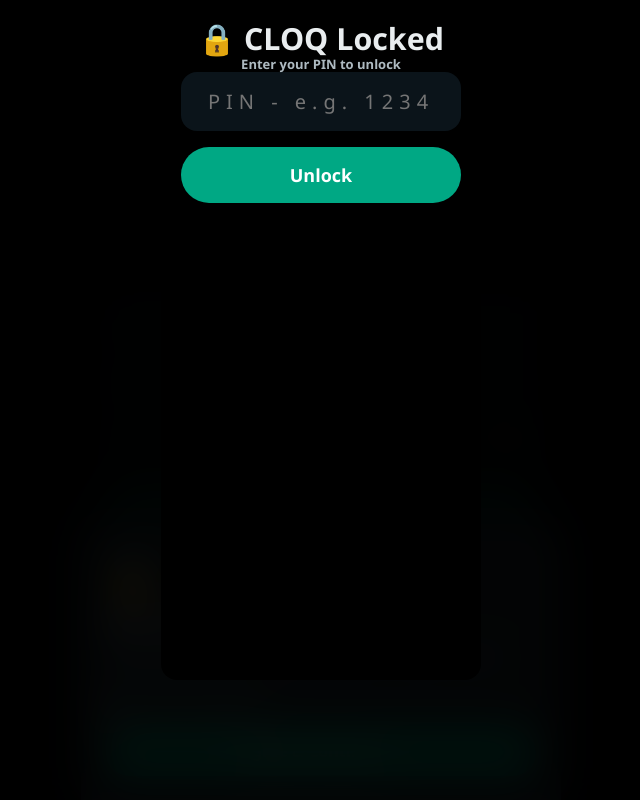
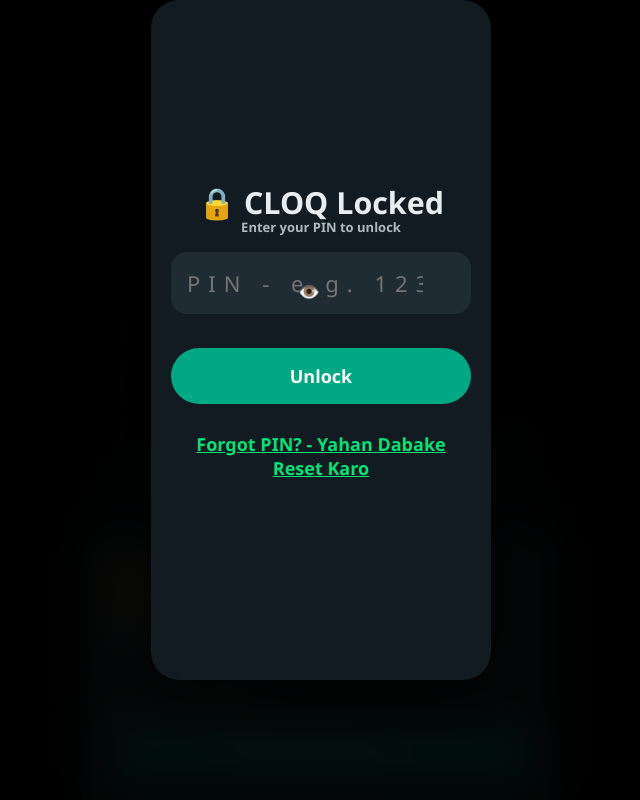
Before and after one commit to luxestorepk/cloq-web, a plain HTML site: page index.html in a window 1280 px wide. Shown: the whole page, without its empty margins (319-959 px from the left). Drawn offline with Linux system fonts and the light colour scheme.

Commit message:
Add styling and functionality for PIN input and lock

```diff
--- a/index.html
+++ b/index.html
@@ -669,5 +669,104 @@ setTimeout(function(){
   if(l){ l.style.flexDirection="column"; }
 },1500);
 </script>
+  <!-- ===== PART 6C - LOCK CENTER + EYE + FORGOT PIN ===== -->
+<style>
+#cloqLockFix{
+  display:flex!important; flex-direction:column!important;
+  align-items:center!important; justify-content:center!important;
+  padding:20px!important; text-align:center!important;
+}
+#cloqLockFix > div:first-child{
+  background:#111b21!important; padding:28px 20px!important;
+  border-radius:28px!important; width:100%!important; max-width:340px!important;
+  box-shadow:0 20px 60px rgba(0,0,0,.6)!important;
+  display:flex!important; flex-direction:column!important; align-items:center!important;
+}
+#cloqPinWrap{ position:relative!important; width:100%!important; margin:16px 0 12px!important; }
+#cloqPinWrap input{
+  width:100%!important; padding:16px 48px 16px 16px!important;
+  font-size:22px!important; letter-spacing:8px!important; text-align:center!important;
+  border-radius:16px!important; background:#202c33!important; color:#fff!important;
+  border:none!important; outline:none!important; box-sizing:border-box!important;
+}
+#cloqEyeBtn{
+  position:absolute!important; right:12px!important; top:50%!important;
+  transform:translateY(-50%)!important; background:none!important; border:none!important;
+  font-size:22px!important; cursor:pointer!important; padding:4px!important;
+}
+#cloqForgotPin{
+  background:none!important; border:none!important; color:#00e676!important;
+  font-size:13px!important; font-weight:700!important; text-decoration:underline!important;
+  cursor:pointer!important; margin-top:12px!important;
+}
+</style>
+<script>
+function fixLockCenter(){
+  var lockBox=null;
+  document.querySelectorAll("div").forEach(function(d){
+    if(d.innerText && d.innerText.includes("CLOQ Locked") && !d._centerFixed){
+      // Sab se bahar wali lock div
+      lockBox=d;
+    }
+  });
+  // PIN input dhoondo
+  var pinInput=null;
+  document.querySelectorAll("input").forEach(function(inp){
+    var ph=(inp.placeholder||"").toLowerCase();
+    if(ph.includes("pin")) pinInput=inp;
+  });
+  if(!pinInput) return;
+  if(pinInput._eyeFixed) return;
+  pinInput._eyeFixed=true;
+  pinInput.type="password";
+
+  // 1. PIN ko wrap me daalo aur Eye lagao
+  var wrap=document.createElement("div");
+  wrap.id="cloqPinWrap";
+  pinInput.parentNode.insertBefore(wrap, pinInput);
+  wrap.appendChild(pinInput);
+  var eye=document.createElement("button");
+  eye.id="cloqEyeBtn"; eye.innerText="👁️"; eye.type="button";
+  eye.onclick=function(){
+    if(pinInput.type==="password"){ pinInput.type="text"; eye.innerText="🙈"; }
+    else { pinInput.type="password"; eye.innerText="👁️"; }
+  };
+  wrap.appendChild(eye);
+
+  // 2. Forgot PIN button lagao - Unlock ke neeche
+  var unlockBtn=null;
+  document.querySelectorAll("button").forEach(function(b){
+    if(b.innerText && b.innerText.trim()==="Unlock") unlockBtn=b;
+  });
+  if(unlockBtn && !document.getElementById("cloqForgotPin")){
+    var fb=document.createElement("button");
+    fb.id="cloqForgotPin"; fb.innerText="Forgot PIN? - Yahan Dabake Reset Karo"; fb.type="button";
+    fb.onclick=function(){
+      var email=prompt("Apna Email likho jisse account bana tha:");
+      if(!email) return;
+      email=email.trim().toLowerCase();
+      var users={}; try{ users=JSON.parse(localStorage.getItem("cloq_users")||"{}"); }catch(e){}
+      // Email check na bhi ho to bhi reset de do, taake lock na phanse
+      var newPin=prompt("Naya 4-Digit PIN likho (e.g. 1234):");
+      if(!newPin || newPin.length<4){ alert("❌ PIN 4 digit ka hona chahiye"); return; }
+      localStorage.setItem("cloq_pin", newPin);
+      // Agar purana pin kisi aur naam se save tha to bhi update karo
+      localStorage.setItem("cloq_lock_pin", newPin);
+      localStorage.setItem("app_pin", newPin);
+      pinInput.value=newPin;
+      pinInput.type="text";
+      alert("✅ Naya PIN save ho gaya: "+newPin+"\nAb Unlock dabao.");
+    };
+    unlockBtn.after(fb);
+  }
+
+  // 3. Center fix - lock wali div ko center me lao
+  var l=document.getElementById("cloqLockFix");
+  if(l){ l.style.display="flex"; l.style.flexDirection="column"; l.style.alignItems="center"; l.style.justifyContent="center"; }
+}
+setTimeout(fixLockCenter, 500);
+setTimeout(fixLockCenter, 1500);
+setTimeout(fixLockCenter, 2500);
+</script>
 </body>
 </html>
```
